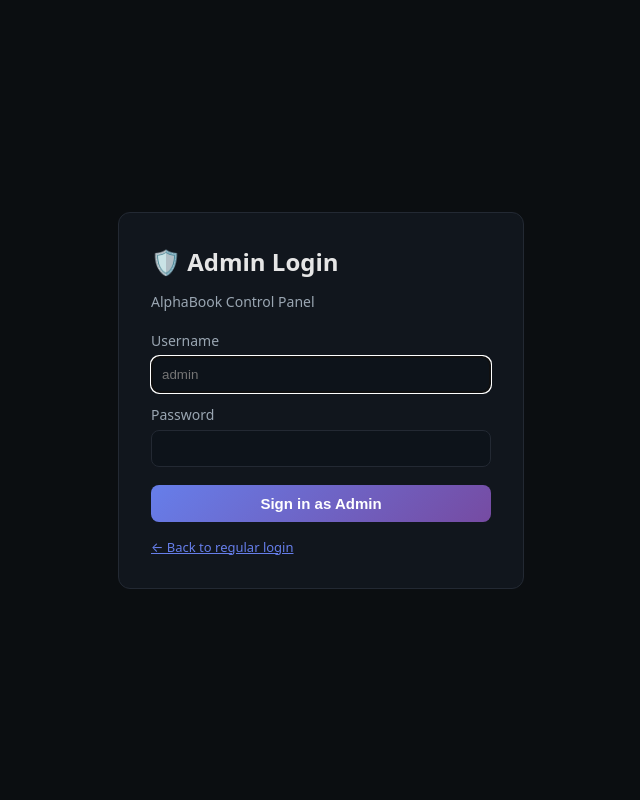
After one commit to snowy615/alphaBook, a FastAPI app: template app/templates/admin_login.html in a window 1280 px wide. The commit adds this page. Shown: the whole page, without its empty margins (319-959 px from the left). Run offline with FastAPI, Linux system fonts and the light colour scheme; the template is opened without the code that fills it, so the values that code supplies are empty.

Commit message:
admin account recovered and custom games

```diff
--- a/app/admin.py
+++ b/app/admin.py
@@ -1,5 +1,5 @@
 from fastapi import APIRouter, Depends, HTTPException, Request
-from fastapi.responses import HTMLResponse
+from fastapi.responses import HTMLResponse, RedirectResponse
 from app import db as db_module
 from google.cloud import firestore
 from google.cloud.firestore import FieldFilter, Or
--- a/app/auth.py
+++ b/app/auth.py
@@ -1,5 +1,5 @@
 from __future__ import annotations
-import os, datetime as dt, logging
+import os, datetime as dt, logging, hashlib
 from typing import Optional
 
 from fastapi import APIRouter, Depends, Request, Form, HTTPException, status
@@ -197,6 +197,47 @@ async def auth_firebase(request: Request, id_token: str = Form(...), username: s
         return JSONResponse({"status": "error", "message": str(e)}, status_code=401)
 
 
+# ----- Direct admin login (no Firebase) -----
+ADMIN_USERNAME = os.getenv("ADMIN_USERNAME", "admin")
+ADMIN_PASSWORD = os.getenv("ADMIN_PASSWORD", "Alphabook")
+ADMIN_UID = "admin_user_id"  # Must match the UID used in main.py startup
+
+@router.post("/auth/direct", include_in_schema=False)
+async def direct_login(request: Request, username: str = Form(...), password: str = Form(...)):
+    """Direct username/password login – used for admin access from the normal login page."""
+    if username != ADMIN_USERNAME or password != ADMIN_PASSWORD:
+        return JSONResponse({"status": "error", "message": "Invalid credentials"}, status_code=401)
+
+    # Ensure admin user doc exists in Firestore
+    doc_ref = db_module.db.collection("users").document(ADMIN_UID)
+    doc = await doc_ref.get()
+    if not doc.exists:
+        from app.models import User as UserModel
+        admin_user = UserModel(
+            id=ADMIN_UID,
+            username="admin",
+            balance=10000.0,
+            is_admin=True,
+            is_blacklisted=False,
+            firebase_uid=ADMIN_UID,
+        )
+        await doc_ref.set(admin_user.model_dump(exclude={"id"}))
+
+    token = create_token(ADMIN_UID)
+    response = JSONResponse({"status": "ok", "redirect": "/"})
+    secure = _is_https(request)
+    response.set_cookie(
+        COOKIE_NAME,
+        token,
+        httponly=True,
+        secure=secure,
+        samesite="lax",
+        max_age=COOKIE_MAX_AGE,
+        path="/",
+    )
+    return response
+
+
 @router.get("/login", include_in_schema=False)
 def login_form(request: Request):
     return templates.TemplateResponse("login.html", {"request": request, "error": None})
--- /dev/null
+++ b/app/templates/admin_login.html
@@ -0,0 +1,109 @@
+<!doctype html>
+<html>
+
+<head>
+    <meta charset="utf-8" />
+    <title>Admin Login · AlphaBook</title>
+    <meta name="viewport" content="width=device-width, initial-scale=1" />
+    <style>
+        :root {
+            font-family: system-ui, -apple-system, Segoe UI, Roboto, sans-serif;
+        }
+
+        body {
+            background: #0b0e11;
+            color: #e6e6e6;
+            display: flex;
+            align-items: center;
+            justify-content: center;
+            height: 100vh;
+            margin: 0;
+        }
+
+        .card {
+            background: #11161d;
+            border: 1px solid #232933;
+            border-radius: 12px;
+            padding: 32px;
+            width: 340px;
+        }
+
+        h2 {
+            margin: 0 0 6px 0;
+        }
+
+        .subtitle {
+            color: #9aa6b2;
+            font-size: 14px;
+            margin-bottom: 20px;
+        }
+
+        label {
+            display: block;
+            margin: 12px 0 6px;
+            color: #9aa6b2;
+            font-size: 14px;
+        }
+
+        input {
+            width: 100%;
+            padding: 10px;
+            border-radius: 8px;
+            border: 1px solid #232933;
+            background: #0d131a;
+            color: #e6e6e6;
+            box-sizing: border-box;
+        }
+
+        button {
+            margin-top: 18px;
+            width: 100%;
+            padding: 10px;
+            border-radius: 8px;
+            border: 0;
+            background: linear-gradient(135deg, #667eea 0%, #764ba2 100%);
+            color: #fff;
+            font-weight: 700;
+            cursor: pointer;
+            font-size: 15px;
+        }
+
+        button:hover {
+            opacity: 0.9;
+        }
+
+        .err {
+            color: #ff8a8a;
+            margin-top: 10px;
+            font-size: 14px;
+        }
+
+        a {
+            color: #667eea;
+        }
+
+        .back {
+            margin-top: 16px;
+            font-size: 13px;
+            color: #9aa6b2;
+        }
+    </style>
+</head>
+
+<body>
+    <div class="card">
+        <h2>🛡️ Admin Login</h2>
+        <p class="subtitle">AlphaBook Control Panel</p>
+        {% if error %}<div class="err">{{ error }}</div>{% endif %}
+        <form method="post" action="/admin/login">
+            <label>Username</label>
+            <input name="username" type="text" required placeholder="admin" autofocus />
+            <label>Password</label>
+            <input name="password" type="password" required />
+            <button type="submit">Sign in as Admin</button>
+        </form>
+        <div class="back"><a href="/login">← Back to regular login</a></div>
+    </div>
+</body>
+
+</html>
```
Also changed, not shown: app/templates/login.html (+65 -18 lines).
